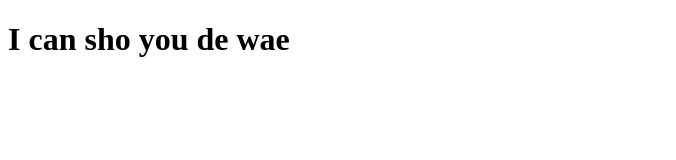
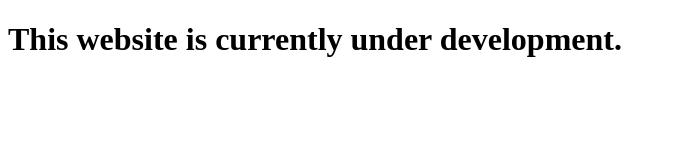
Before and after one commit to bryanyenata/bryanyenata.github.io, a plain HTML site: page index.html in a window 1280 px wide. Shown: the whole page, without its empty margins (0-676 px from the left). Drawn offline with Linux system fonts and the light colour scheme.

Commit message:
Update index.html
Update to make it clear that the website is currently under development.

```diff
--- a/index.html
+++ b/index.html
@@ -1,6 +1,6 @@
 <!DOCTYPE html>
 <html>
 <body>
-    <h1>I can sho you de wae</h1>
+    <h1>This website is currently under development.</h1>
 </body>
 </html>
```
